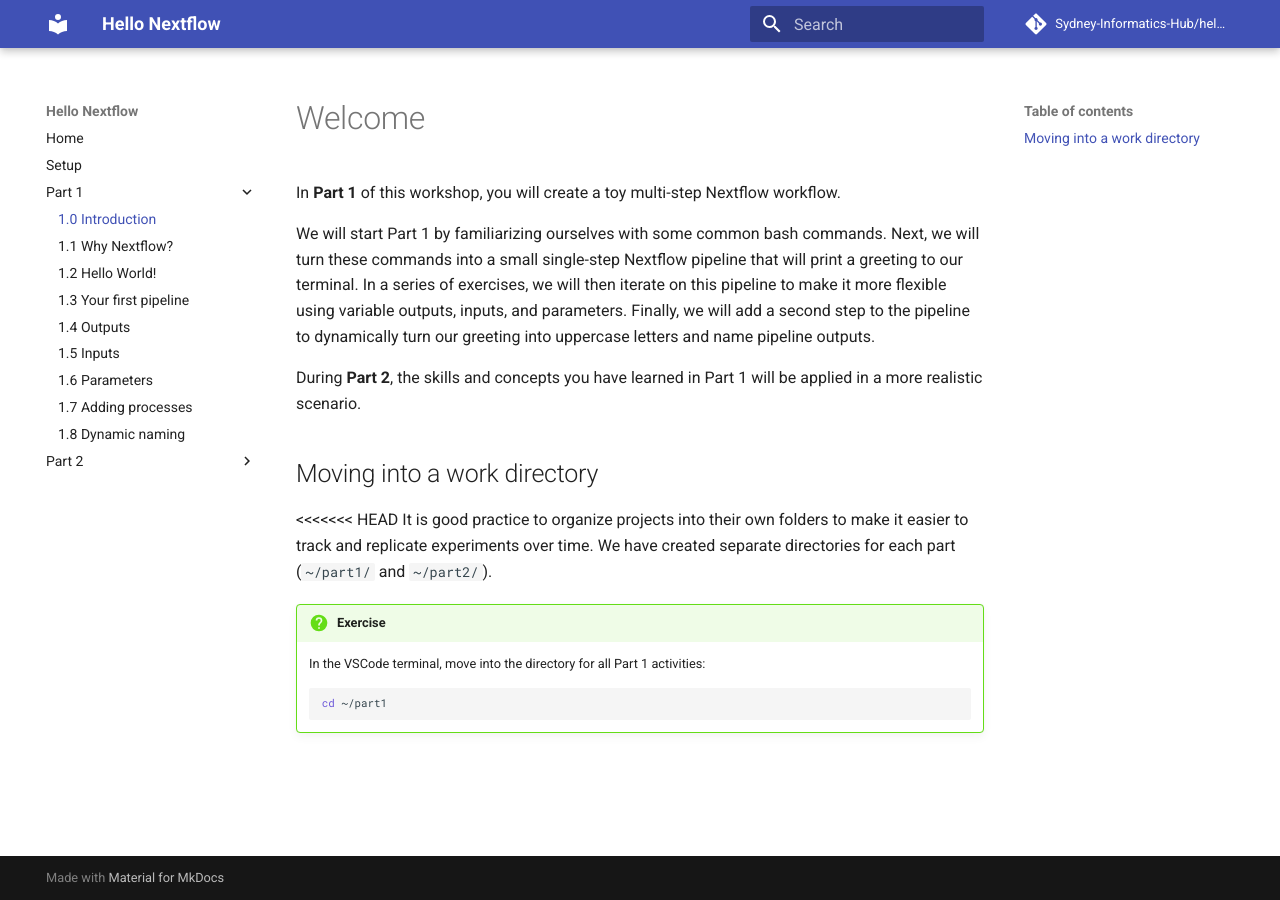
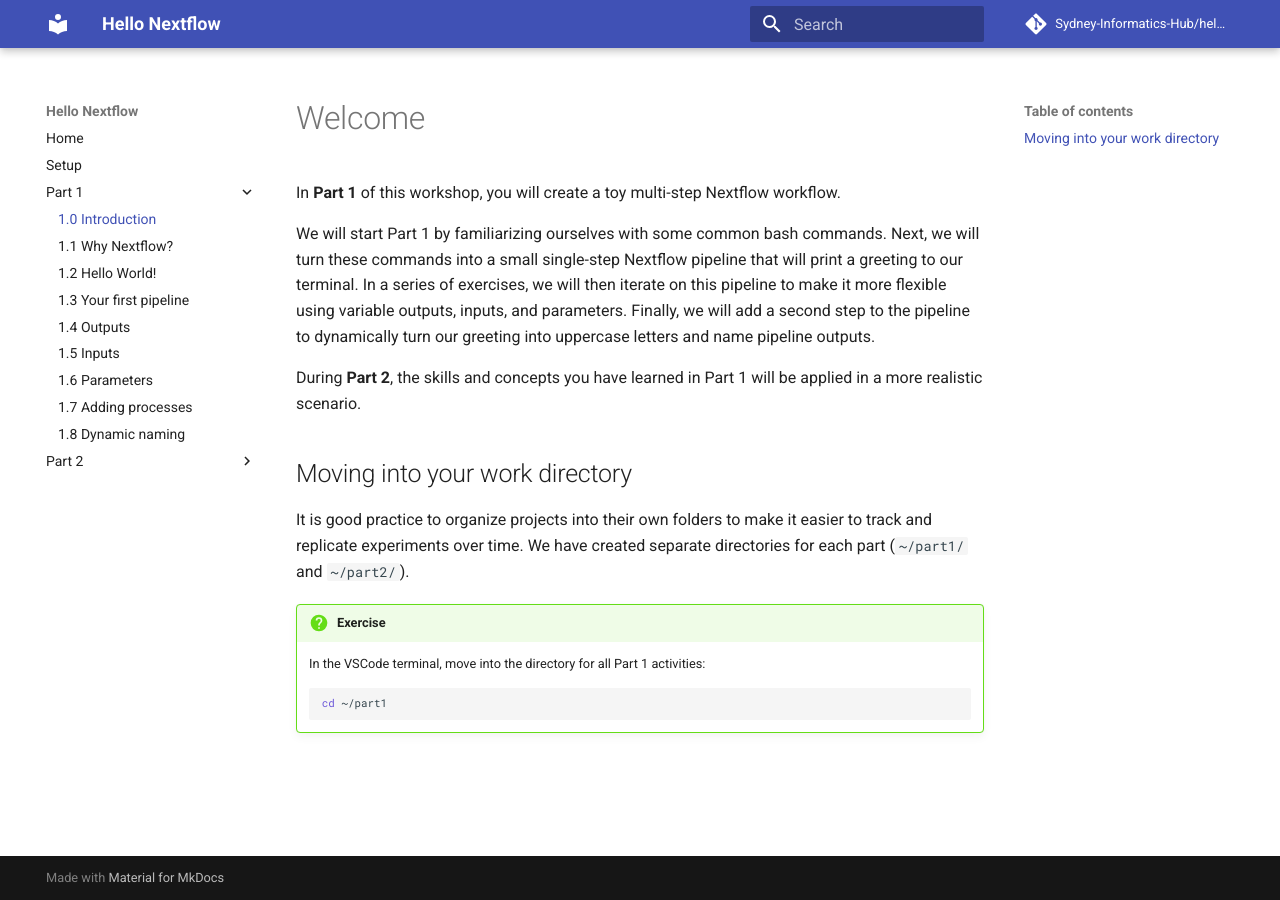
Before and after one commit to Sydney-Informatics-Hub/hello-nextflow, an MkDocs documentation site: the page built from docs/part1/00_intro.md, in a window 1280 px wide. Built offline with MkDocs 1.6.1 and Material for MkDocs 9.7.7, drawn with Linux system fonts in a browser that asks for light colours; comment, search, counter and statistics services are not loaded.

Commit message:
Update 00_intro.md

```diff
--- a/docs/part1/00_intro.md
+++ b/docs/part1/00_intro.md
@@ -6,9 +6,8 @@ We will start Part 1 by familiarizing ourselves with some common bash commands.
 
 During **Part 2**, the skills and concepts you have learned in Part 1 will be applied in a more realistic scenario.
 
-## Moving into a work directory
+## Moving into your work directory
 
-<<<<<<< HEAD
 It is good practice to organize projects into their own folders to make it easier to track and replicate experiments over time.
 We have created separate directories for each part (`~/part1/` and `~/part2/`).
 
```
